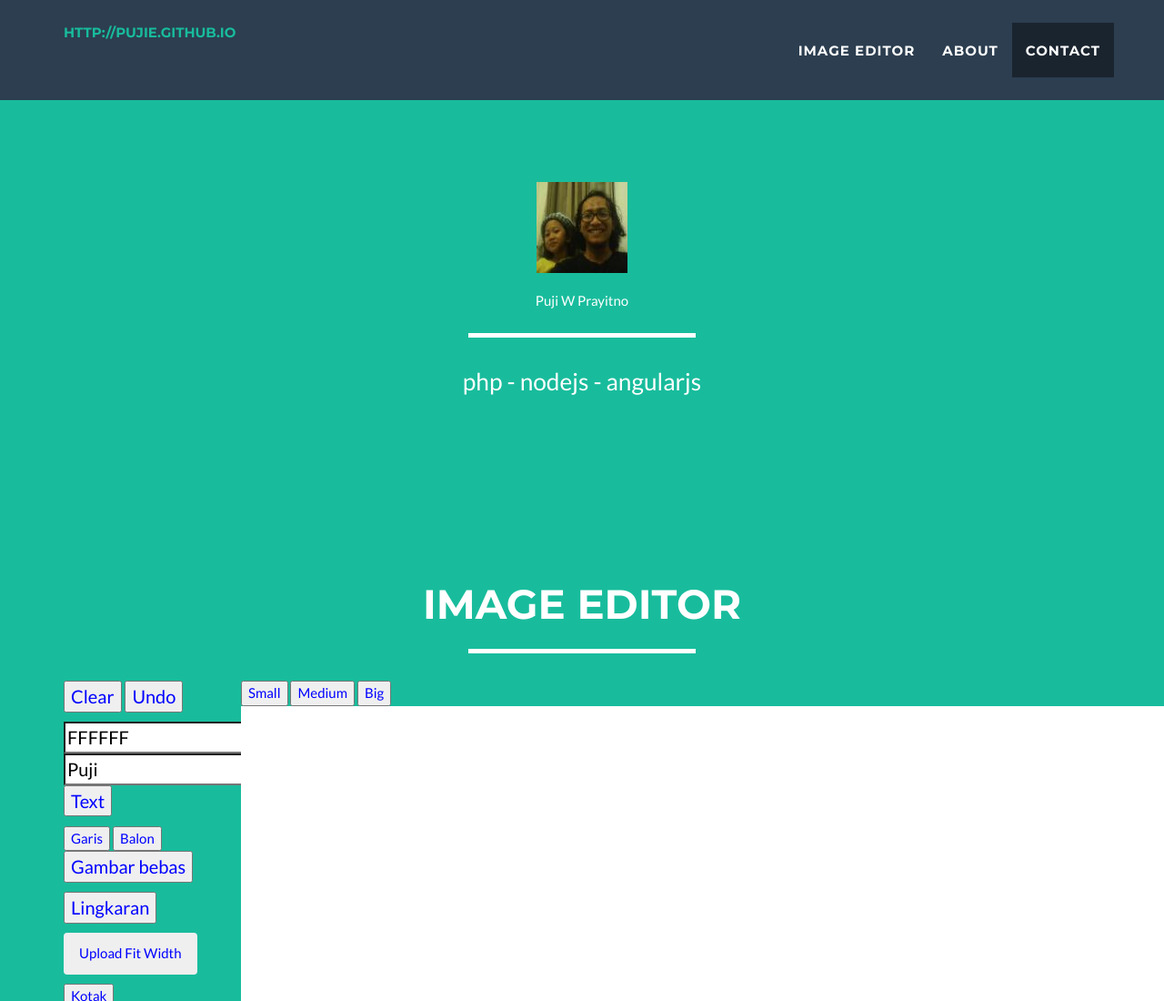
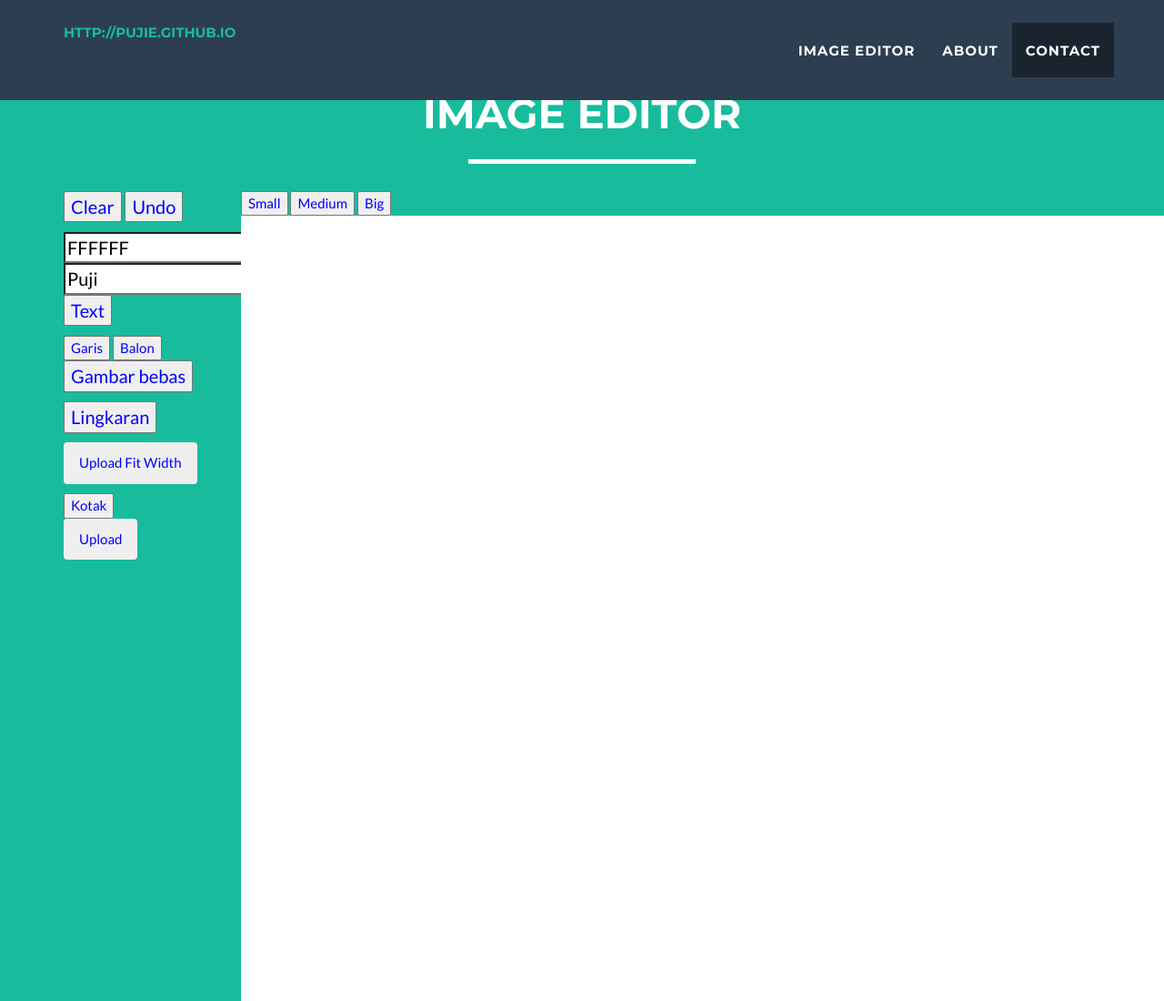
Before and after one commit to pujie/pujie.github.io, a plain HTML site: page index.html in a window 1280 px wide. Shown: the top 1100 px of the page at 91% size. Drawn offline with Linux system fonts and the light colour scheme.

Commit message:
remove photo

```diff
--- a/index.html
+++ b/index.html
@@ -69,20 +69,7 @@
     </nav>
 
     <!-- Header -->
-    <header>
-        <div class="container">
-            <div class="row">
-                <div class="col-lg-12">
-                    <img class="img-responsive" src="img/profile.jpg" alt="">
-                    <div class="intro-text">
-                        <span class="_name">Puji W Prayitno</span>
-                        <hr class="star-light">
-                        <span class="skills">php - nodejs - angularjs</span>
-                    </div>
-                </div>
-            </div>
-        </div>
-    </header>
+
     <!-- Fun Section -->
     <section class="success" id="image-editor">
             <div class="container">
```
